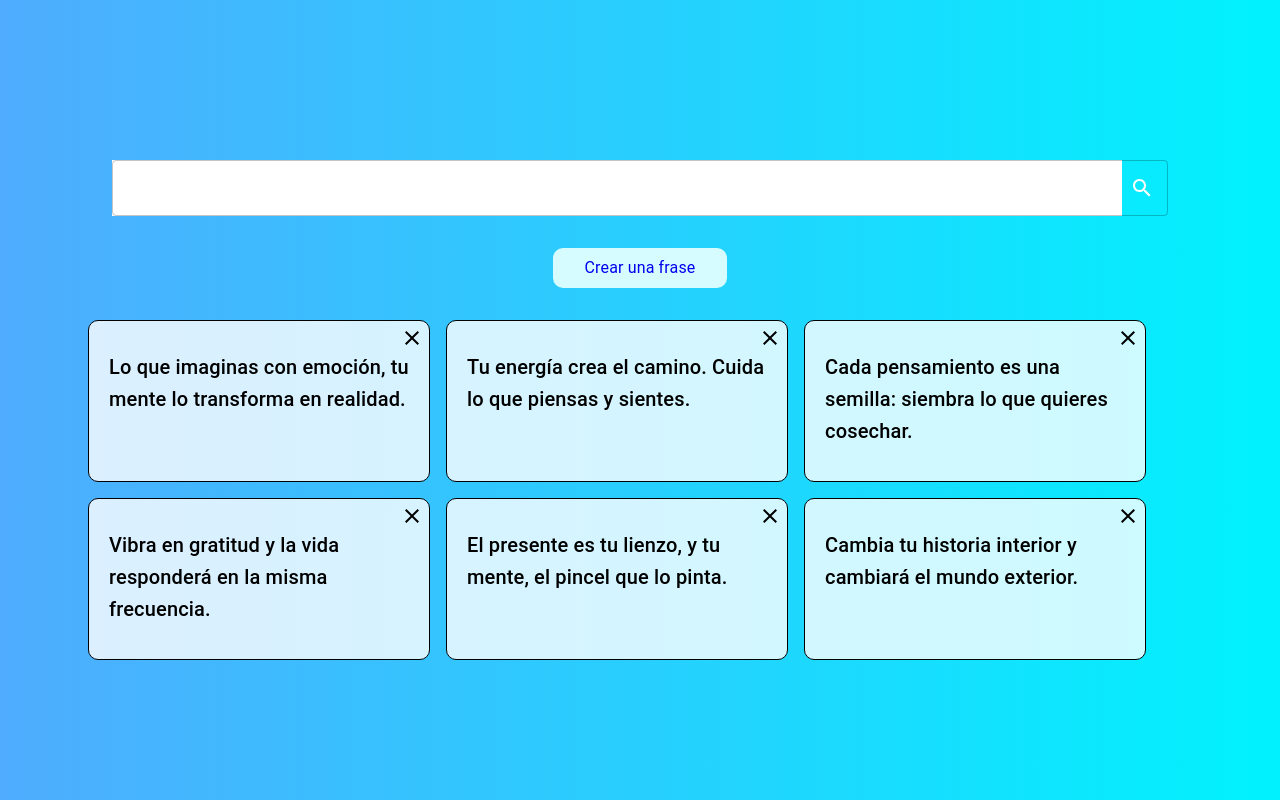
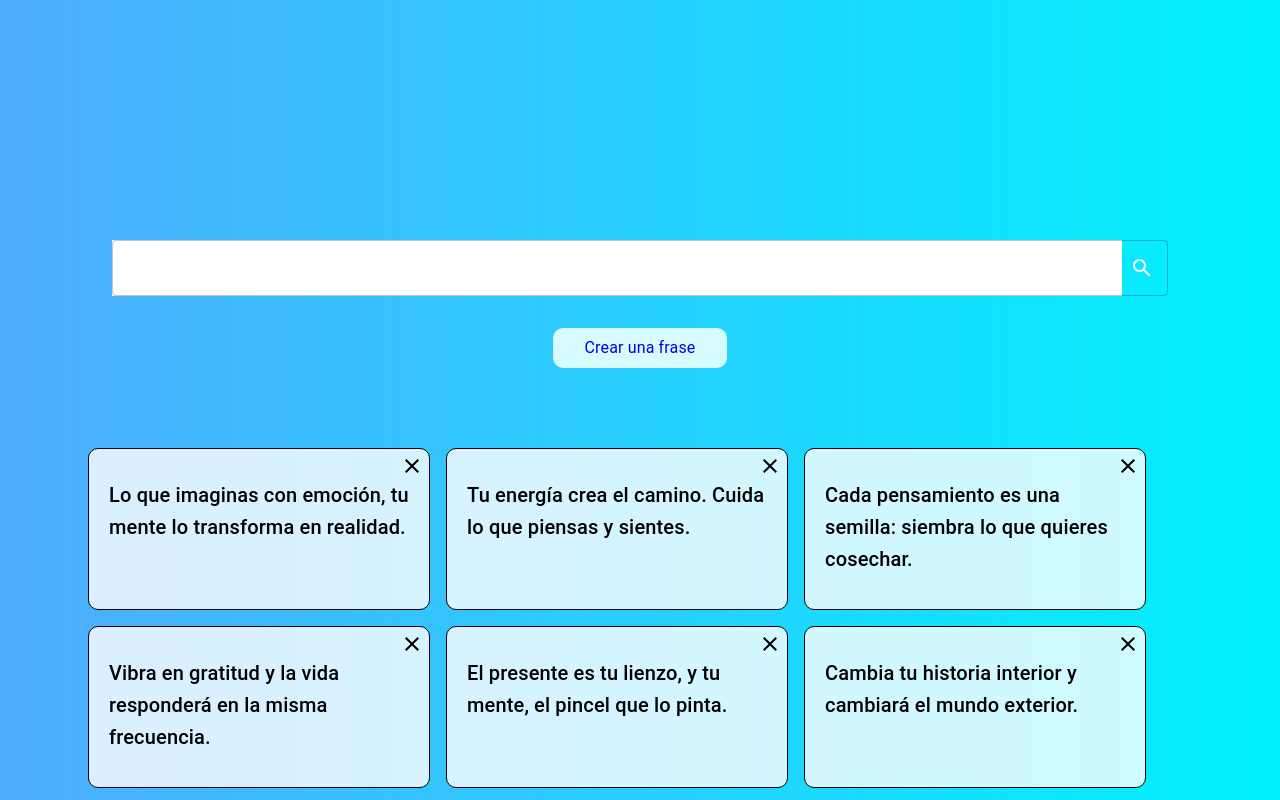
Before and after one commit to PicassoOctavio/PhrasesApp, a React (Vite) app in the folder phrases-app/: page / in a window 1280 px wide. Shown: the top 800 px of the page. Built offline with nearby package versions, Linux system fonts and the light colour scheme.

Commit message:
searchbar update

```diff
--- a/phrases-app/src/components/SearchBar/SearchBar.css
+++ b/phrases-app/src/components/SearchBar/SearchBar.css
@@ -19,5 +19,6 @@
   display: flex;
   flex-direction: column;
   align-items: center;
-  margin-bottom: 2rem;
+  margin-bottom: 5rem;
+  margin-top: 5rem;
 }
--- a/phrases-app/src/components/SearchBar/SearchBar.tsx
+++ b/phrases-app/src/components/SearchBar/SearchBar.tsx
@@ -44,11 +44,9 @@ export const SearchBar = ({ setSearchTerm }: SearchBarProps) => {
         fullWidth
         sx={{
           "& .MuiOutlinedInput-input": {
-            backgroundColor: "white", // mantiene fondo blanco
+            backgroundColor: "white",
           },
           color: theme.palette.text.primary,
-          fontWeight: "bold",
-          fontSize: "16px",
         }}
         slotProps={{
           input: {
```
